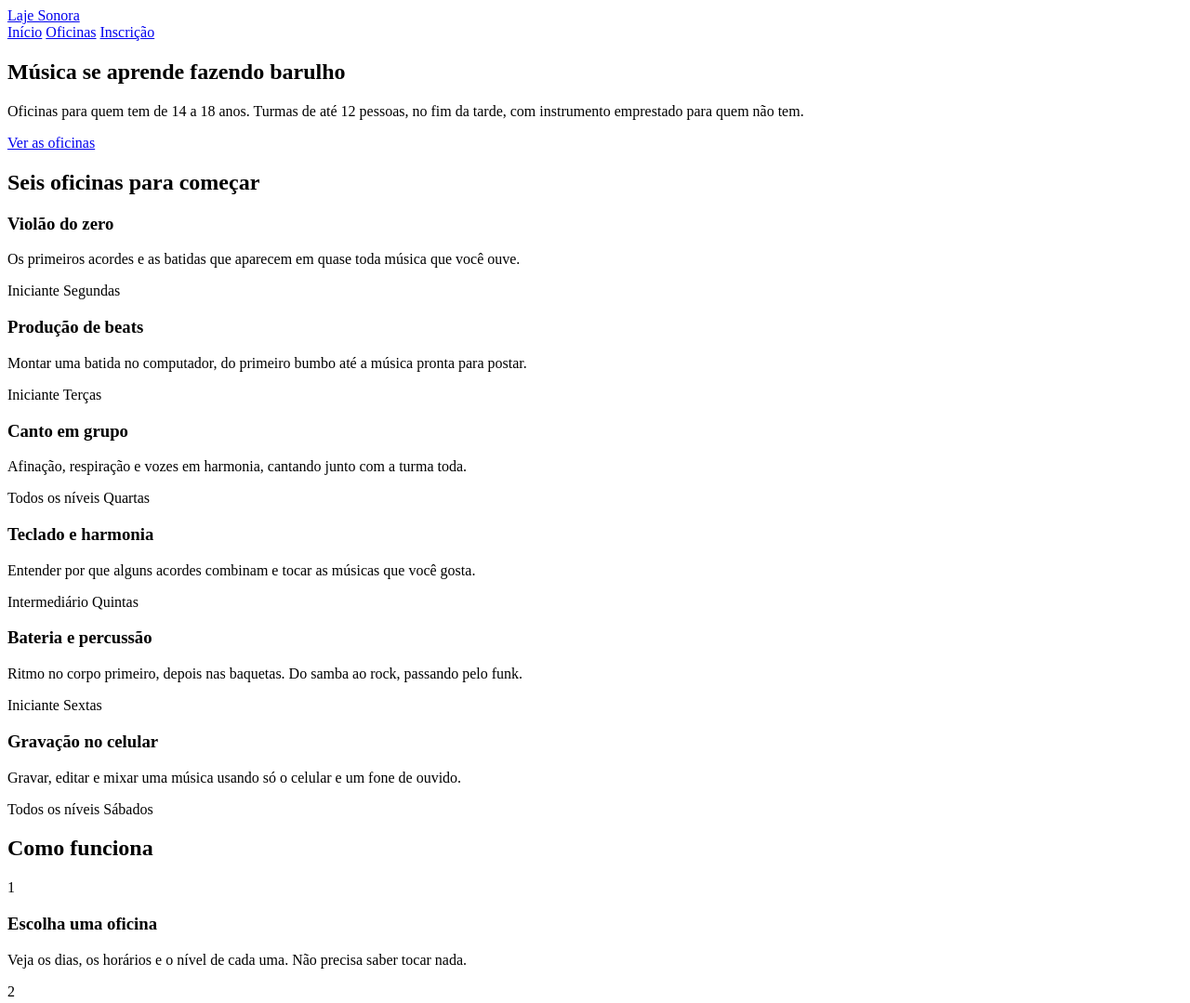
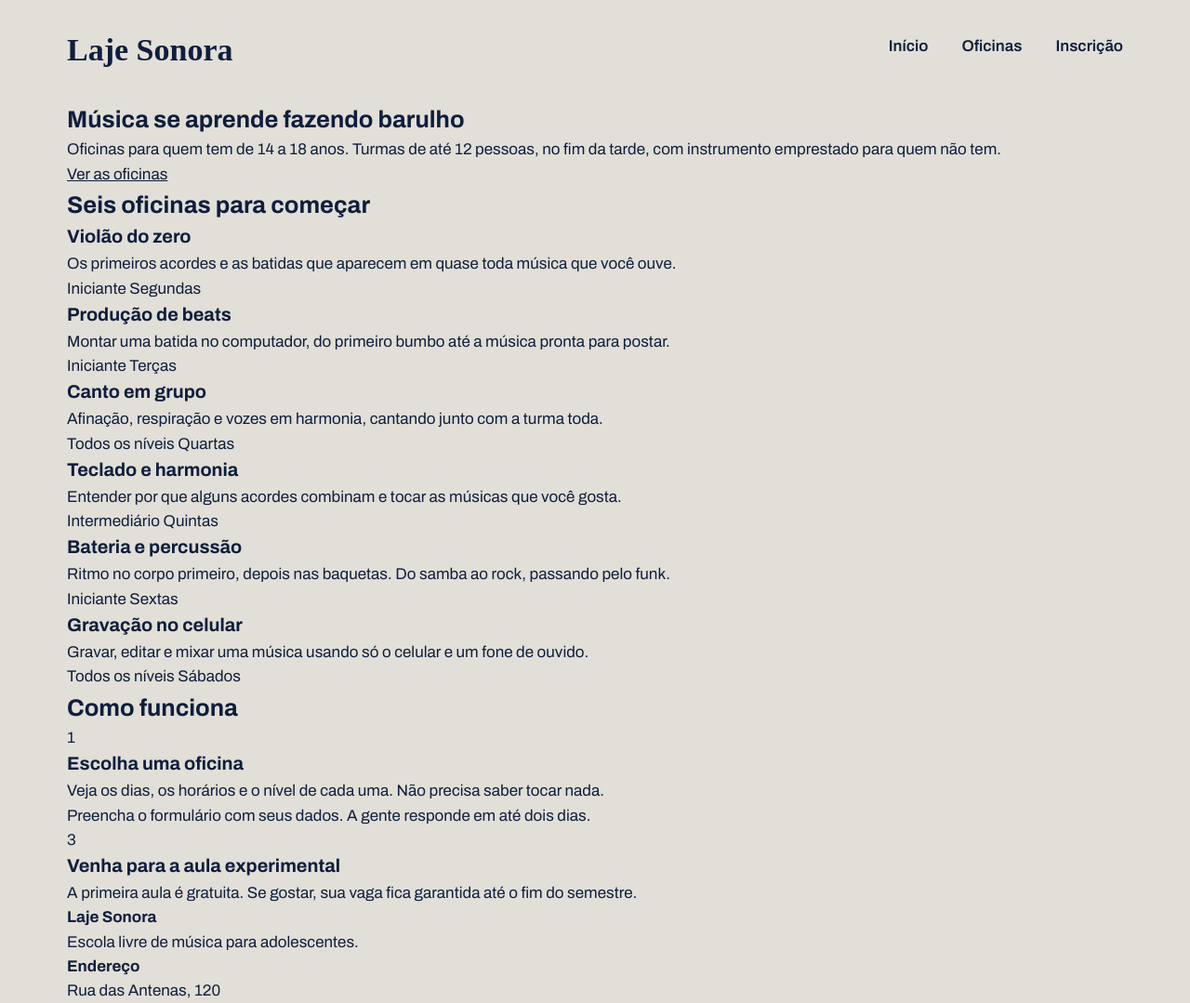
Before and after one commit to gbotelho1tita/laje_sonora, a plain HTML site: page index.html in a window 1280 px wide. Shown: the top 1079 px of the page at 93% size. Drawn offline with Linux system fonts and the light colour scheme.

Commit message:
Atualiza estilos

```diff
--- a/index.css
+++ b/index.css
@@ -0,0 +1,69 @@
+*{
+    margin: 0;
+    padding: 0;
+    box-sizing: border-box;
+}
+
+:root {
+    --concreto: #E2DFD8;
+    --concreto-escuro: #CBC7BE;
+    --tinta: #0F1E3D;
+    --caixa-dagua: #1F5FBF;
+    --fita: #F3C623;
+    --branco: #FFFFFF;
+
+    --fonte-cartaz: "Big Shoulders", "Arial Narrow", sans-serif;
+    --fonte-texto: "Archivo", Arial, sans-serif;
+}
+
+body {
+    background: var(--concreto);
+    color: var(--tinta);
+    font-family: var(--fonte-texto);
+    font-size: 17px;
+    line-height: 1.55;
+}
+
+a{
+    color: inherit;
+}
+
+h1, h2, h3, {
+    font-family: var(--fonte-cartaz);
+    font-weight: 900;
+}
+.conteudo {
+    max-width: 1200px;
+    margin-inline: auto;
+    padding-inline: 32px;
+  }
+
+  .topo {
+    padding-block: 28px;
+    display: flex;
+    justify-content: space-between;
+    align-items: center;
+  }
+
+  .logo {
+    font-family: fonte-cartaz;
+    font-size: 34px;
+    font-weight: 900;
+    text-decoration: none;
+  }
+
+  .menu {
+    display: flex;
+    gap: 36px;
+  }
+
+  .menu a {
+    font-weight: 600;
+    text-decoration: none;
+    padding-bottom: 4px;
+    border-bottom: 4px solid transparent;
+  }
+
+  .menu a:hover {
+    border-bottom-color: tinta;
+  }
--- a/index.html
+++ b/index.html
@@ -118,8 +118,6 @@
                     <p>Veja os dias, os horários e o nível de cada uma. Não precisa saber tocar nada.</p>
                 </div>
                 <div class="passo">
-                    <p class="passo-numero">2</p>
-                    <h3>Faça a inscrição</h3>
                     <p>Preencha o formulário com seus dados. A gente responde em até dois dias.</p>
                 </div>
                 <div class="passo">
```
